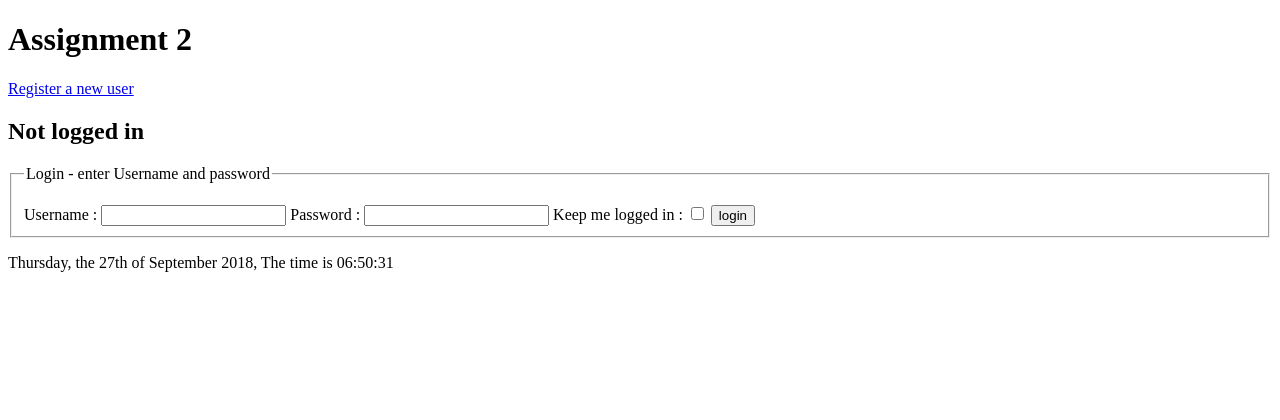
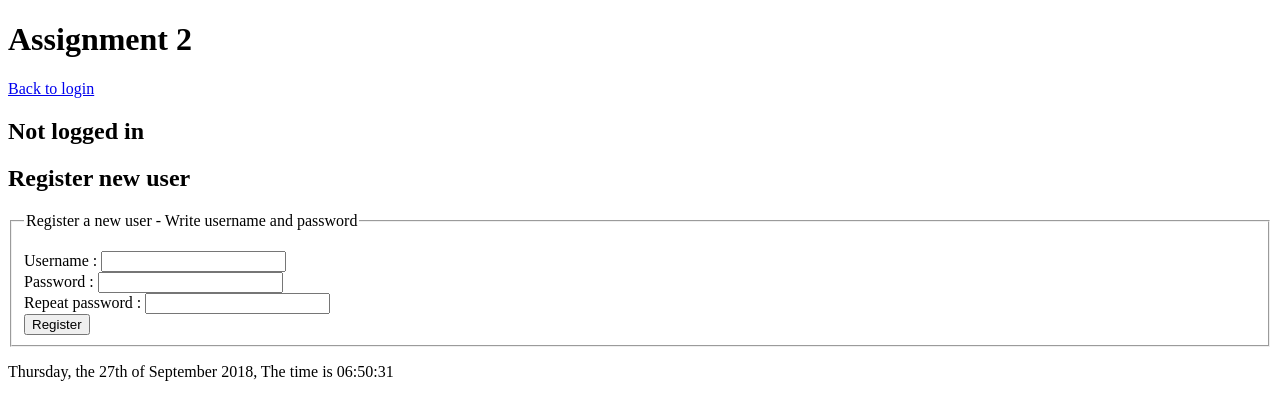
Before and after one commit to csk87/1dv610-assignment2, a PHP site: page /?register in a window 1280 px wide. Shown: the top 420 px of the page. Run offline with PHP 8.4, Linux system fonts and the light colour scheme.

Commit message:
Added validation for RegisterForm (74%)

```diff
--- a/controller/LoginController.php
+++ b/controller/LoginController.php
@@ -13,13 +13,21 @@ class LoginController{
   private $isLoggedIn = false;
   private $message = '';
 
-  public function __construct(\view\LayoutView $layoutView, \view\LoginView $loginView, \view\DateTimeView $dateTimeView) {
+  public function __construct(\view\LayoutView $layoutView, \view\LoginView $loginView, \view\DateTimeView $dateTimeView, \view\RegisterView $registerView) {
     $this->layoutView = $layoutView;
     $this->loginView = $loginView;
     $this->dateTimeView = $dateTimeView;
+    $this->registerView = $registerView;
   }
 
   public function response(){
+
+    if($this->loginView->getRegister()){
+      $this->layoutView->render($this->isLoggedIn, $this->message, $this->registerView->renderHTML(), $this->dateTimeView);
+      return;
+
+    }
+
 
     if($this->loginView->sessionExist()){ // om det finns session
 
@@ -49,7 +57,7 @@ class LoginController{
       }
     }
 
-    $this->layoutView->render($this->isLoggedIn, $this->message, $this->loginView, $this->dateTimeView);  //vyn
+    $this->layoutView->render($this->isLoggedIn, $this->message, $this->loginView->response($this->isLoggedIn, $this->message), $this->dateTimeView);  //vyn
   }
 
 
--- a/index.php
+++ b/index.php
@@ -1,10 +1,11 @@
 <?php
 
 session_start();
+
 //INCLUDE THE FILES NEEDED...
 require_once('view/LoginView.php');
-require_once('view/DateTimeView.php');
 require_once('view/LayoutView.php');
+require_once('view/RegisterView.php');
 require_once('model/User.php');
 require_once('controller/LoginController.php');
 
@@ -17,8 +18,9 @@ ini_set('display_errors', 'On');
 $layoutView = new \view\LayoutView();
 $loginView = new \view\LoginView();
 $dateTimeView = new \view\DateTimeView();
+$registerView = new \view\RegisterView();
 
-$loginController = new \controller\LoginController($layoutView, $loginView, $dateTimeView);
+$loginController = new \controller\LoginController($layoutView, $loginView, $dateTimeView, $registerView);
 $loginController->response();
 
 /*
--- a/view/LayoutView.php
+++ b/view/LayoutView.php
@@ -1,9 +1,10 @@
 <?php
 namespace view;
+require_once('view/DateTimeView.php');
 
 class LayoutView {
 
-  public function render($isLoggedIn, $message, LoginView $v, DateTimeView $dtv) {
+  public function render($isLoggedIn, $message, $htmlView, DateTimeView $dtv) {
     //session_start();
     echo ' <!DOCTYPE html>
       <html>
@@ -17,7 +18,7 @@ class LayoutView {
 
           <div class="container">
 
-              ' . $v->response($isLoggedIn, $message) . '
+              ' . $htmlView . '
 
               ' . $dtv->show() . '
           </div>
@@ -32,9 +33,18 @@ class LayoutView {
     }
     else {
       return '
-      <a href="?register">Register a new user</a>
+      '. $this->setNavigation() . '
       <h2>Not logged in</h2>
       ';
     }
   }
+
+  private function setNavigation(){
+    if(isset($_GET['register'])){
+      return  '<a href="?">Back to login</a>';
+    } else {
+     return '<a href="?register">Register a new user</a>';
+    }
+  }
+
 }
--- a/view/LoginView.php
+++ b/view/LoginView.php
@@ -76,6 +76,13 @@ class LoginView {
 	//CREATE GET-FUNCTIONS TO FETCH REQUEST VARIABLES
 	private function getRequestUserName() {
 		//RETURN REQUEST VARIABLE: USERNAME
+	}
+
+
+	public function getRegister(){
+		if(isset($_GET["register"])){
+			return true;
+		}
 	}
 
 	public function getUsernameInput(){
--- /dev/null
+++ b/view/RegisterView.php
@@ -0,0 +1,109 @@
+<?php
+namespace view;
+
+class RegisterView {
+  private static $message = 'RegisterView::Message';
+	private static $username = 'RegisterView::UserName';
+  private static $password = 'RegisterView::Password';
+  private static $passwordRepeat = 'RegisterView::PasswordRepeat';
+  private static $registrationButton = 'RegisterView::Register';
+  private $errorMessage ='';
+  private $userNameInput = '';
+
+  public function renderHTML(){
+    $this->validateform();
+    return '
+      <h2>Register new user</h2>
+      <form action ="?register" method="post" encypte=multipart/form-data">
+        <fieldset>
+          <legend>Register a new user - Write username and password</legend>
+          <p id="' . self::$message . '"> '. $this->errorMessage . ' </p>
+          <label for="' . self::$username . '">Username :</label>
+          <input type="text" size="20" name="' . self::$username . '" id="' . self::$username . '" value="'. $this->userNameInput . '">
+          <br>
+          <label for="' . self::$password . '">Password  :</label>
+          <input type="password" size="20" name="' . self::$password . '" id="' . self::$password . '" value="">
+          <br>
+          <label for="' . self::$passwordRepeat . '">Repeat password  :</label>
+          <input type="password" size="20" name="' . self::$passwordRepeat . '" id="' . self::$passwordRepeat . '" value="">
+          <br>
+          <input id="submit" type="submit" name="'. self::$registrationButton .'" value="Register">
+          <br>
+        </fieldset>
+      </form>
+    ';
+  }
+
+
+  public function getUsernameInput(){
+    if(isset($_POST[self::$username])){
+			return $_POST[self::$username];
+		}
+  }
+
+  public function getPasswordInput(){
+    if(isset($_POST[self::$password])){
+			return $_POST[self::$password];
+		}
+  }
+
+  public function getPasswordRepeatInput(){
+    if(isset($_POST[self::$passwordRepeat])){
+			return $_POST[self::$passwordRepeat];
+		}
+  }
+
+
+  public function doRegistration(){
+    return isset($_POST[self::$registrationButton]);
+  }
+
+
+  /**************TESTVALIDERING, TA BORT VID RELEASE************/
+
+  public function validateForm(){
+    if(!$this->doRegistration()){
+      return;
+    }
+    if(!$this->getUsernameInput() && !$this->passwordIsValid()){
+
+      $this->errorMessage = "Username has too few characters, at least 3 characters.<br> Password has too few characters, at least 6 characters.";
+
+    } else if(!$this->usernameIsValid()){
+
+      $this->errorMessage = "Username has too few characters, at least 3 characters.";
+
+    } else if (!$this->passwordIsValid()){
+
+      $this->errorMessage = "Password has too few characters, at least 6 characters.";
+
+    } else if(!$this->passwordsMatch()){
+
+      $this->errorMessage = "Passwords do not match.";
+
+    } else if($this->ifInputCOntainsHTML()){
+
+      $this->errorMessage = "Username contains invalid characters.";
+    }
+
+    $this->userNameInput = strip_tags($this->getUsernameInput());
+
+  }
+
+  private function usernameIsValid() : bool{
+    return strlen($this->getUsernameInput()) > 2;
+  }
+
+  private function passwordIsValid() : bool{
+    return strlen($this->getPasswordInput()) > 5;
+  }
+
+  private function passwordsMatch() : bool{
+    return $this->getPasswordInput() == $this->getPasswordRepeatInput();
+  }
+
+  private function ifInputCOntainsHTML() : bool{
+    return $this->getUsernameInput() != strip_tags($this->getUsernameInput());
+  }
+
+}
```
Also changed, not shown: controller/RegisterController.php (added, +11 -0 lines).
